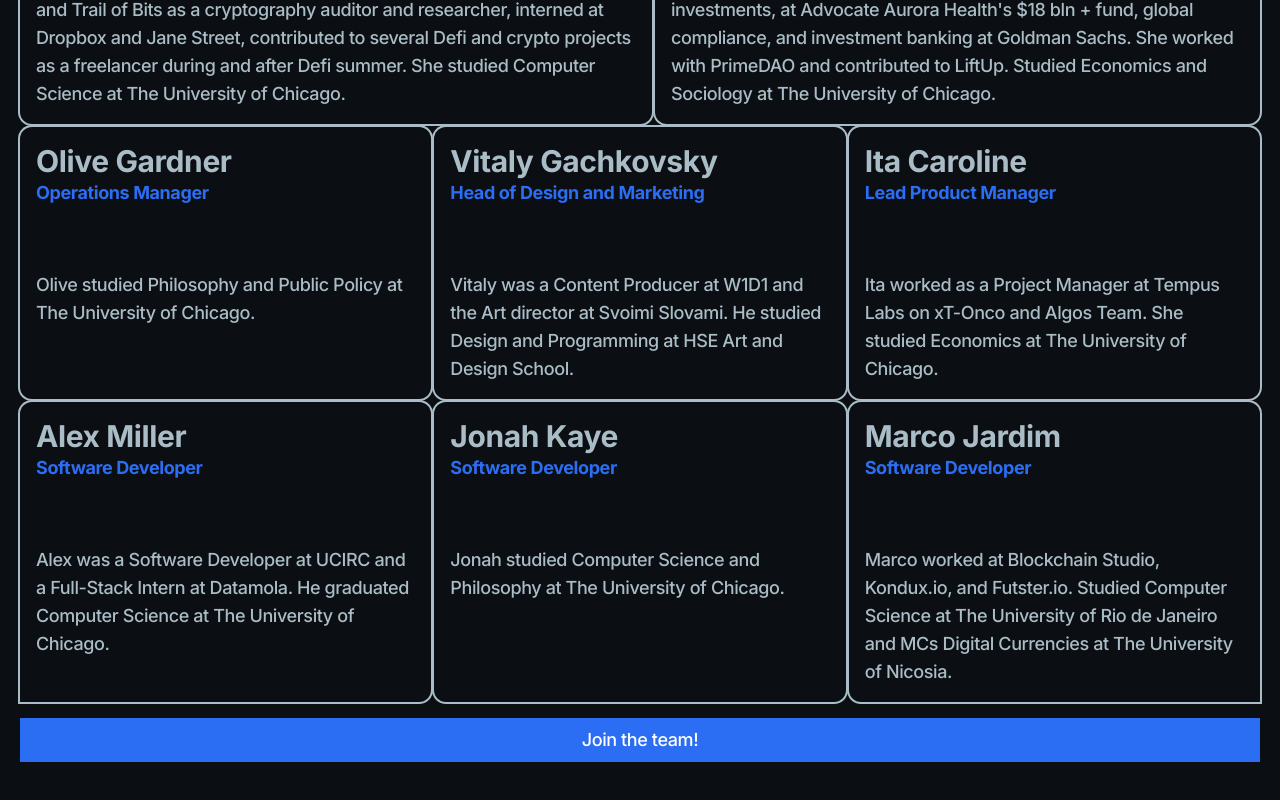
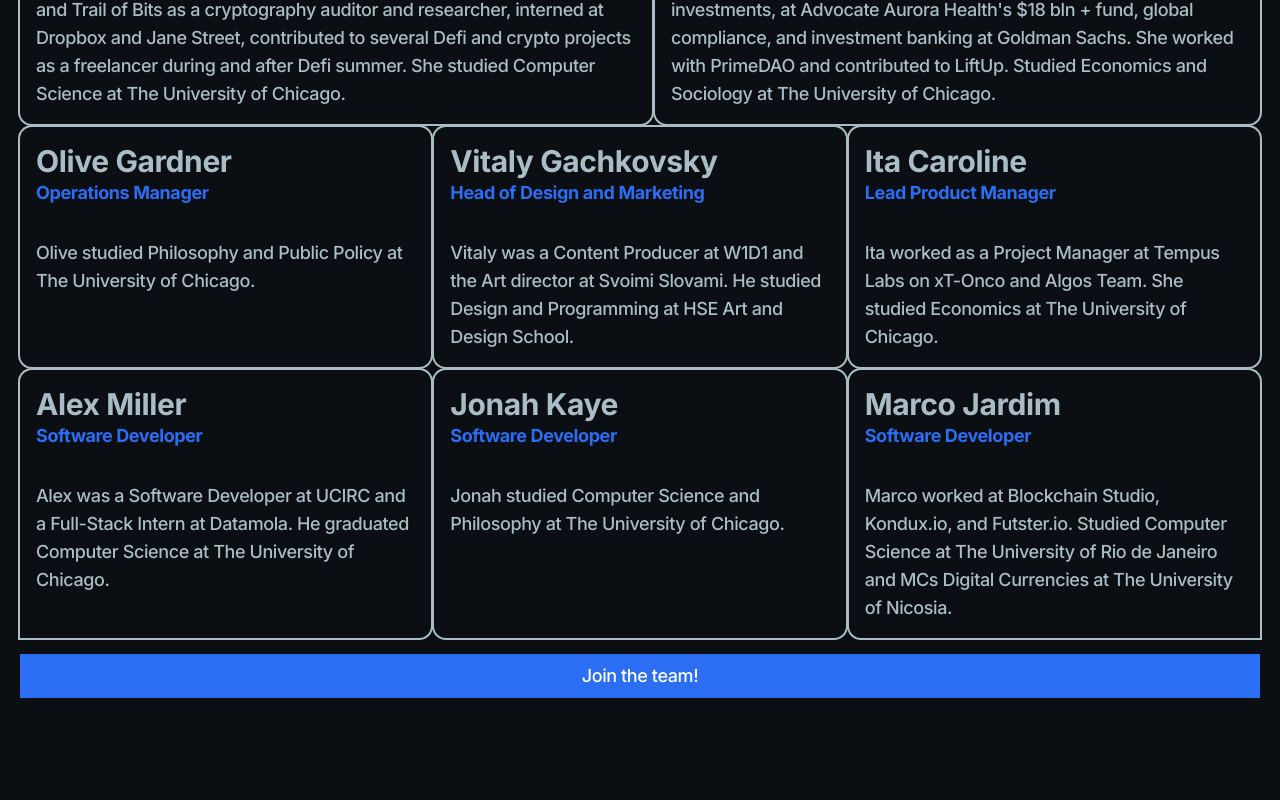
Before and after one commit to banyancomputer/banyan.computer, a Next.js app: page / in a window 1280 px wide. Shown: the part 3518-4318 px from the top of the page. Built offline with nearby package versions, Linux system fonts and the light colour scheme.

Commit message:
team: flex-start

```diff
--- a/pages/index.js
+++ b/pages/index.js
@@ -97,7 +97,7 @@ export default function Home() {
         </h2>
         {/* Top row */}
         <div className="flex flex-col md:flex-row md:space-x-[3px] mb-[1px] md:mb-[3px]">
-          <div className="shadow-[0_0_0_1px] md:shadow-[0_0_0_2px] shadow-gray rounded-xl md:rounded-t-none md:rounded-tl-none p-4 flex justify-between flex-col space-y-16 mb-[1px] md:mb-0">
+          <div className="shadow-[0_0_0_1px] md:shadow-[0_0_0_2px] shadow-gray rounded-xl md:rounded-t-none md:rounded-tl-none p-4 flex justify-start flex-col space-y-16 mb-[1px] md:mb-0">
             <div>
               <h3 className="font-sans text-3xl font-bold">Claudia Richoux</h3>
               <p className="font-sans font-bold text-blue">CEO/CTO</p>
@@ -111,7 +111,7 @@ export default function Home() {
               Chicago.
             </p>
           </div>
-          <div className="shadow-[0_0_0_1px] md:shadow-[0_0_0_2px] rounded-xl md:rounded-t-none md:rounded-tr-none p-4 flex justify-between flex-col space-y-16">
+          <div className="shadow-[0_0_0_1px] md:shadow-[0_0_0_2px] rounded-xl md:rounded-t-none md:rounded-tr-none p-4 flex justify-start flex-col space-y-16">
             <div>
               <h3 className="font-sans text-3xl font-bold">Maya Krasovsky</h3>
               <p className="font-sans font-bold text-blue">COO</p>
@@ -127,7 +127,7 @@ export default function Home() {
         </div>
         {/* Middle row */}
         <div className="flex flex-col md:flex-row min-w-0 w-full md:space-x-[3px] md:mb-[3px]">
-          <div className="shadow-[0_0_0_1px] md:shadow-[0_0_0_2px] rounded-xl p-4 flex flex-col basis-1/3 mb-[1px] md:mb-0 space-y-16">
+          <div className="shadow-[0_0_0_1px] md:shadow-[0_0_0_2px] rounded-xl p-4 flex flex-col justify-start basis-1/3 mb-[1px] md:mb-0 space-y-8">
             <div>
               <h3 className="font-sans text-3xl font-bold">Olive Gardner</h3>
               <p className="font-sans font-bold text-blue">
@@ -139,7 +139,7 @@ export default function Home() {
               Chicago.
             </p>
           </div>
-          <div className="shadow-[0_0_0_1px] md:shadow-[0_0_0_2px] rounded-xl p-4 flex flex-col basis-1/3 mb-[1px] md:mb-0 space-y-16">
+          <div className="shadow-[0_0_0_1px] md:shadow-[0_0_0_2px] rounded-xl p-4 flex flex-col justify-start basis-1/3 mb-[1px] md:mb-0 space-y-8">
             <div>
               <h3 className="font-sans text-3xl font-bold">
                 Vitaly Gachkovsky
@@ -155,7 +155,7 @@ export default function Home() {
               School.
             </p>
           </div>
-          <div className="shadow-[0_0_0_1px] md:shadow-[0_0_0_2px] rounded-xl p-4 flex flex-col basis-1/3 mb-[1px] md:mb-0 space-y-16">
+          <div className="shadow-[0_0_0_1px] md:shadow-[0_0_0_2px] rounded-xl p-4 flex flex-col justify-start basis-1/3 mb-[1px] md:mb-0 space-y-8">
             <div>
               <h3 className="font-sans text-3xl font-bold">Ita Caroline</h3>
               <p className="font-sans font-bold text-blue">
@@ -174,7 +174,7 @@ export default function Home() {
         </div>
         {/* Bottom row */}
         <div className="flex flex-col md:flex-row min-w-0 w-full mb-4 md:space-x-[3px]">
-          <div className="shadow-[0_0_0_1px] md:shadow-[0_0_0_2px] md:rounded-bl-none rounded-xl p-4 flex flex-col basis-1/3 mb-[1px] md:mb-0 space-y-16">
+          <div className="shadow-[0_0_0_1px] md:shadow-[0_0_0_2px] md:rounded-bl-none rounded-xl p-4 flex flex-col basis-1/3 mb-[1px] md:mb-0 space-y-8">
             <div>
               <h3 className="font-sans text-3xl font-bold">Alex Miller</h3>
               <p className="font-sans font-bold text-blue">
@@ -189,7 +189,7 @@ export default function Home() {
               Computer Science at The University of Chicago.
             </p>
           </div>
-          <div className="shadow-[0_0_0_1px] md:shadow-[0_0_0_2px] rounded-xl p-4 flex flex-col basis-1/3 mb-[1px] md:mb-0 space-y-16">
+          <div className="shadow-[0_0_0_1px] md:shadow-[0_0_0_2px] rounded-xl p-4 flex flex-col basis-1/3 mb-[1px] md:mb-0 space-y-8">
             <div>
               <h3 className="font-sans text-3xl font-bold">Jonah Kaye</h3>
               <p className="font-sans font-bold text-blue">
@@ -201,7 +201,7 @@ export default function Home() {
               Chicago.
             </p>
           </div>
-          <div className="shadow-[0_0_0_1px] md:shadow-[0_0_0_2px] rounded-xl md:rounded-br-none p-4 flex flex-col basis-1/3 space-y-16">
+          <div className="shadow-[0_0_0_1px] md:shadow-[0_0_0_2px] rounded-xl md:rounded-br-none p-4 flex flex-col basis-1/3 space-y-8">
             <div>
               <h3 className="font-sans text-3xl font-bold">Marco Jardim</h3>
               <p className="font-sans font-bold text-blue">
```
